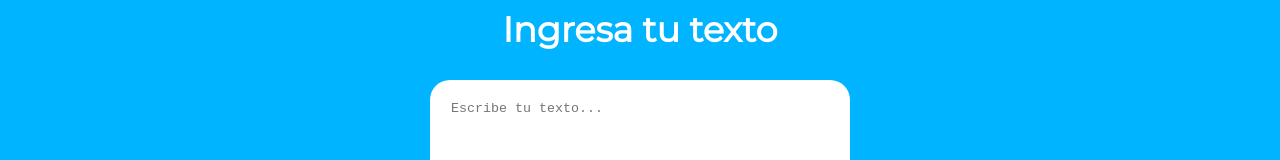
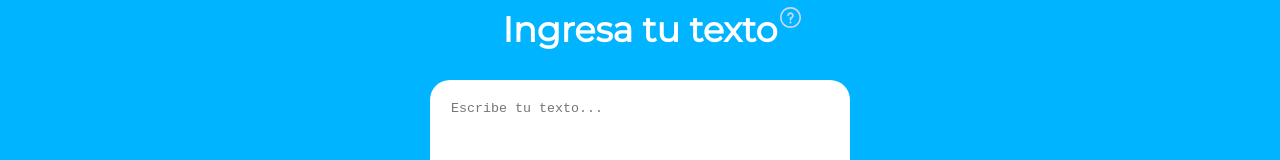
Before and after one commit to rmaafs/crypt-me, a React (Create React App) app: page / in a window 1280 px wide. Shown: the top 160 px of the page. Built offline with nearby package versions, Linux system fonts and the light colour scheme.

Commit message:
Popup añadido

```diff
--- a/package.json
+++ b/package.json
@@ -3,6 +3,7 @@
   "version": "0.1.0",
   "private": true,
   "dependencies": {
+    "@material-ui/core": "^4.12.3",
     "@reach/router": "^1.3.4",
     "@testing-library/jest-dom": "^5.14.1",
     "@testing-library/react": "^11.2.7",
--- a/src/components/Form/Form.jsx
+++ b/src/components/Form/Form.jsx
@@ -4,6 +4,7 @@ import Card from "../Card/Card";
 import ShareInfo from "../ShareInfo/ShareInfo";
 import TextArea from "../TextArea/TextArea";
 import server from "../../server.json";
+import HelpIcon from "../HelpIcon/HelpIcon";
 
 const Form = () => {
   const [text, setText] = useState("");
@@ -33,11 +34,14 @@ const Form = () => {
       {jsonResponse ? (
         <Fragment>
           <h2>Texto encriptado</h2>
+          <HelpIcon maxWidth="300px" />
           <ShareInfo data={jsonResponse} onBack={() => setJsonResponse(null)} />
         </Fragment>
       ) : (
         <Fragment>
           <h2>Ingresa tu texto</h2>
+          <HelpIcon />
+
           <TextArea onChange={setText} />
           <Button onClick={sendInfo}>
             <i className="btn-icon fas fa-share-alt" />
--- /dev/null
+++ b/src/components/HelpIcon/HelpIcon.jsx
@@ -0,0 +1,119 @@
+import React from "react";
+import Tooltip from "@material-ui/core/Tooltip";
+
+const HelpIcon = (props) => {
+  const color = "#ccd6f6";
+
+  const getIcon = () => {
+    return (
+      <svg
+        version="1.1"
+        id="Capa_1"
+        xmlns="http://www.w3.org/2000/svg"
+        x="0px"
+        y="0px"
+        viewBox="0 0 512 512"
+        //style="enable-background:new 0 0 512 512;"
+        style={{
+          width: "21px",
+          position: "absolute",
+          top: "7px",
+          cursor: "pointer",
+        }}
+        space="preserve"
+      >
+        <g>
+          <g>
+            <g>
+              <circle fill={color} cx="256" cy="378.5" r="25" />
+              <path
+                fill={color}
+                d="M256,0C114.516,0,0,114.497,0,256c0,141.484,114.497,256,256,256c141.484,0,256-114.497,256-256
+				C512,114.516,397.503,0,256,0z M256,472c-119.377,0-216-96.607-216-216c0-119.377,96.607-216,216-216
+				c119.377,0,216,96.607,216,216C472,375.377,375.393,472,256,472z"
+              />
+              <path
+                fill={color}
+                d="M256,128.5c-44.112,0-80,35.888-80,80c0,11.046,8.954,20,20,20s20-8.954,20-20c0-22.056,17.944-40,40-40
+				c22.056,0,40,17.944,40,40c0,22.056-17.944,40-40,40c-11.046,0-20,8.954-20,20v50c0,11.046,8.954,20,20,20
+				c11.046,0,20-8.954,20-20v-32.531c34.466-8.903,60-40.26,60-77.469C336,164.388,300.112,128.5,256,128.5z"
+              />
+            </g>
+          </g>
+        </g>
+        <g></g>
+        <g></g>
+        <g></g>
+        <g></g>
+        <g></g>
+        <g></g>
+        <g></g>
+        <g></g>
+        <g></g>
+        <g></g>
+        <g></g>
+        <g></g>
+        <g></g>
+        <g></g>
+        <g></g>
+      </svg>
+    );
+  };
+
+  return (
+    <div style={{ textAlign: "right", maxWidth: props.maxWidth || "280px" }}>
+      <Tooltip
+        title={
+          <div
+            style={{
+              fontSize: "12px",
+              fontFamily: "rubik, sans-serif",
+              fontWeight: "normal",
+            }}
+          >
+            👋 El texto que quieras compartir, será encriptado antes de mandarlo
+            a nuestros servidores y también lo estará en nuestras bases de
+            datos.
+            <br />
+            Esto significa que solo tú sabrás el contenido.
+            <br />
+            <br />
+            <b>🔒 Por tu seguridad:</b>
+            <ul>
+              <li>
+                📋 Sólo se podrá consultar una vez el texto, así que asegúrate
+                que copien el contenido una vez abierto, ya que borramos tu
+                registro en nuestras bases de datos después de consultarlo.
+              </li>
+              <li>
+                👮‍♀️ Si intentan consultar tu texto sin la contraseña correcta,
+                será eliminado tu registro de nuestras bases de datos para
+                evitar fuerza bruta.
+              </li>
+              <li>
+                ⌛ Si tu contenido no fue consultado en menos de 24 horas, será
+                eliminado.
+              </li>
+              <li>
+                🔑 Cuando nosotros encriptamos tu contenido, generaremos una{" "}
+                <b>llave</b> aleatoria que te compartiremos.
+                <br />
+                La llave es la responsable de encriptar tu contenido, por lo que
+                si intentan desencriptarla con una llave incorrecta, el
+                contenido no será el real.
+              </li>
+            </ul>
+            💻 Si eres desarrollador, revisa la consola para ver el repositorio
+            en GitHub y la manera en que puedes integrar tus proyectos a nuestra
+            API REST. 🤓
+          </div>
+        }
+        arrow
+      >
+        {getIcon()}
+      </Tooltip>
+    </div>
+  );
+};
+
+export default HelpIcon;
--- a/src/components/ViewContent/ViewContent.jsx
+++ b/src/components/ViewContent/ViewContent.jsx
@@ -4,6 +4,7 @@ import TextArea from "../TextArea/TextArea";
 import server from "../../server.json";
 import ClickCopy from "../ClickCopy/ClickCopy";
 import Button from "../Button/Button";
+import HelpIcon from "../HelpIcon/HelpIcon";
 
 const ViewContent = ({ navigate, id, secret }) => {
   const [loading, setLoading] = useState(true);
@@ -45,6 +46,7 @@ const ViewContent = ({ navigate, id, secret }) => {
       <h2>{title}</h2>
       {!loading && text !== null ? (
         <Fragment>
+          <HelpIcon maxWidth="115px" />
           <TextArea disabled={true} defaultText={text} />
           <div>
             <ClickCopy
```
Also changed, not shown: 1 other file (tests, documents, lock files or other folders).
